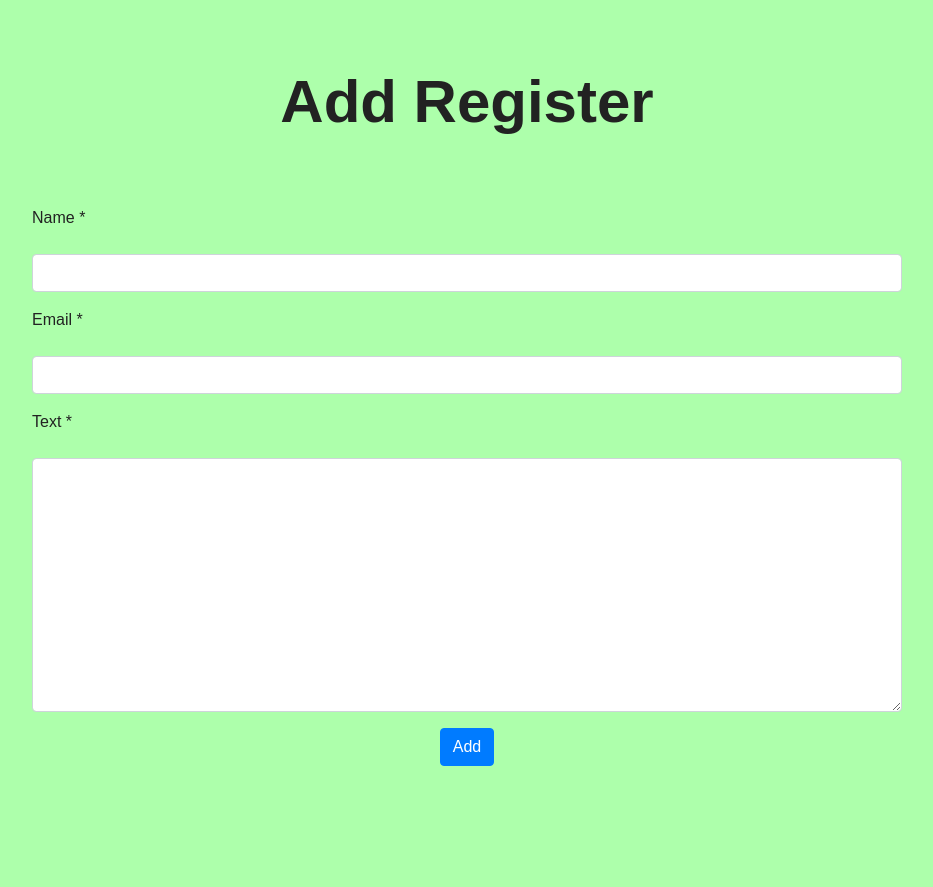
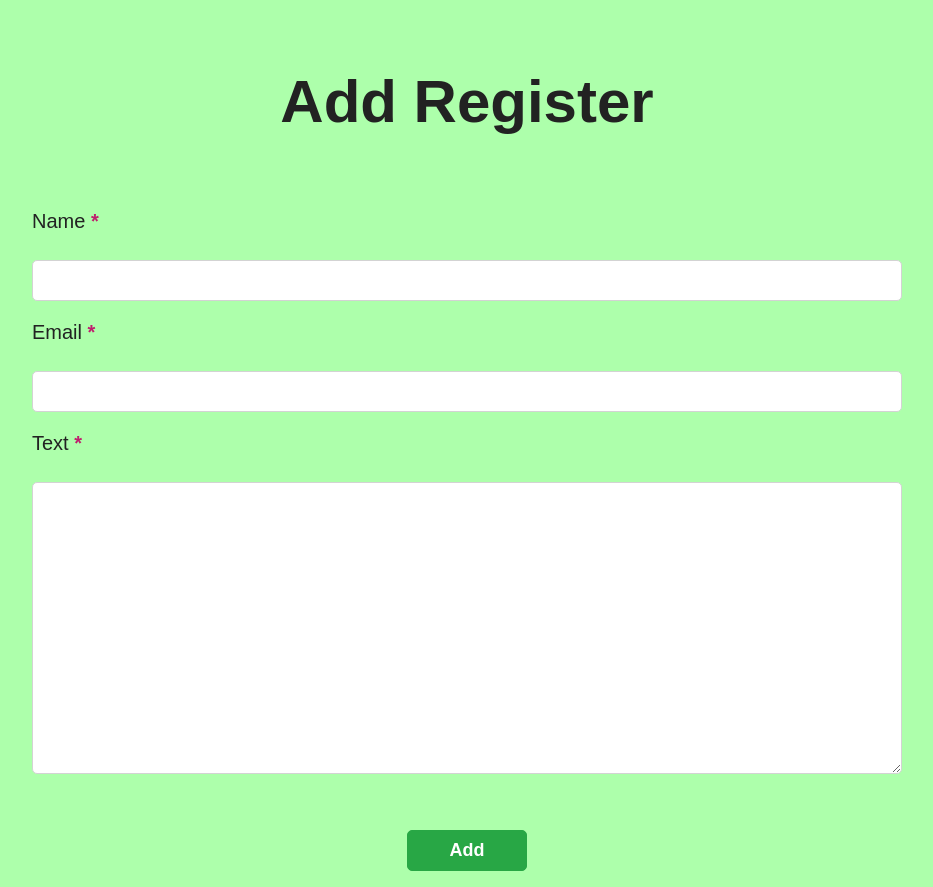
Before and after one commit to Aisuluu1405/python_group_exam_6_Aisuluu_Dzhusupova, a Django app: page /register/add/ in a window 1280 px wide. Shown: the part 94-981 px from the top of the page, without its empty margins (173-1106 px from the left). Before the commit the page ends 860 px from the top, so only its background shows below. Run offline with Django 3.2, Linux system fonts and the light colour scheme; some libraries are stand-ins or nearby versions.

Commit message:
Create page for edit register

```diff
--- a/source/main/urls.py
+++ b/source/main/urls.py
@@ -15,10 +15,11 @@ Including another URLconf
 """
 from django.contrib import admin
 from django.urls import path
-from webapp.views import index_view, register_add_view
+from webapp.views import index_view, register_add_view, register_edit_view
 
 urlpatterns = [
     path('admin/', admin.site.urls),
     path('', index_view, name='index'),
     path('register/add/', register_add_view, name='add_register'),
+    path('plan/<int:pk>/edit/', register_edit_view, name='edit_register')
 ]
--- a/source/webapp/static/css/style.css
+++ b/source/webapp/static/css/style.css
@@ -50,13 +50,13 @@ body{
 
 }
 .card-header{
-    font-size: 20px;
+    font-size: 24px;
     text-transform: uppercase;
     background-color: #63ce6b;
     font-weight: bold;
 }
 .card-text{
-    font-size: 15px;
+    font-size: 20px;
     color: black;
 }
 h1{
@@ -65,3 +65,37 @@ h1{
     padding:100px 0 60px 0;
     text-align: center;
 }
+.btn{
+    font-size: 18px;
+    border-radius: 5px;
+    width: 120px;
+    font-weight: bold;
+    margin-top: 40px;
+}
+.required{
+    font-weight: bold;
+    color: #bf1f6d;
+}
+.form-error {
+    color: red;
+    font-size: 18px;
+    margin: 5px 0 0 0
+}
+
+.field-error {
+    border: solid 1px red;
+    box-shadow: red 0 0 3px;
+}
+.form-control {
+    padding: 10px;
+    font-size: 18px;
+    border-radius: 5px;
+    display: block;
+    width: 100%;
+    border: solid 1px lightgray;
+    box-sizing: border-box;
+    background: white;
+}
+.fields{
+    font-size: 20px;
+}
--- a/source/webapp/templates/index.html
+++ b/source/webapp/templates/index.html
@@ -8,8 +8,8 @@
             <div class="card-body">
                 <p class="card-text">{{ register.text }}.</p>
 {#                <p><a href="{% url '' %}" class="btn btn-primary">Edit</a></p>#}
-                <p><a href="" class="btn btn-primary">Delete</a>
-                <a href="" class="btn btn-primary">Edit</a></p>
+                <p><a href="" class="btn btn-success">Delete</a>
+                <a href="{% url 'edit_register' register.pk %}" class="btn btn-success">Edit</a></p>
             </div>
         </div>
     {% endfor %}
--- a/source/webapp/templates/partial/register_form.html
+++ b/source/webapp/templates/partial/register_form.html
@@ -21,4 +21,4 @@
     {% endfor %}
 {% endfor %}
 
-<p class="text-center"><input type="submit" value="{{ button_text }}" class="btn btn-primary"></p>
+<p class="text-center"><input type="submit" value="{{ button_text }}" class="btn btn-success"></p>
--- a/source/webapp/views.py
+++ b/source/webapp/views.py
@@ -25,3 +25,25 @@ def register_add_view(request, *args, **kwargs):
             return redirect('index')
         else:
             return render(request, 'register_add.html', context={'form': form})
+
+
+def register_edit_view(request, pk):
+    register = get_object_or_404(Register, pk=pk)
+    if request.method == 'GET':
+        form = RegisterForm(data={
+            'author': register.author,
+            'email': register.email,
+            'text': register.text,
+        })
+        return render(request, 'register_edit.html', context={'form': form, 'register': register})
+    elif request.method == 'POST':
+        form = RegisterForm(data=request.POST)
+        if form.is_valid():
+            data = form.cleaned_data
+            register.author = data['author']
+            register.email = data['email']
+            register.text = data['text']
+            register.save()
+            return redirect('index')
+        else:
+            return render(request, 'register_edit.html', context={'form': form, 'register': register})
```
Also changed, not shown: source/webapp/templates/register_edit.html (added, +9 -0 lines).
